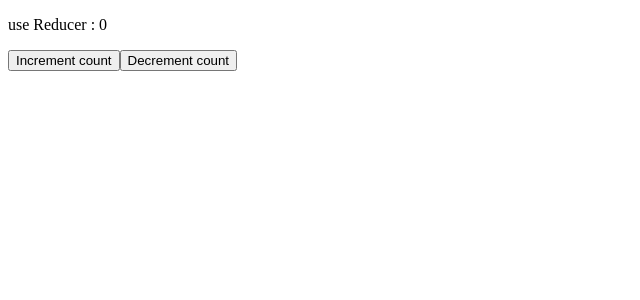
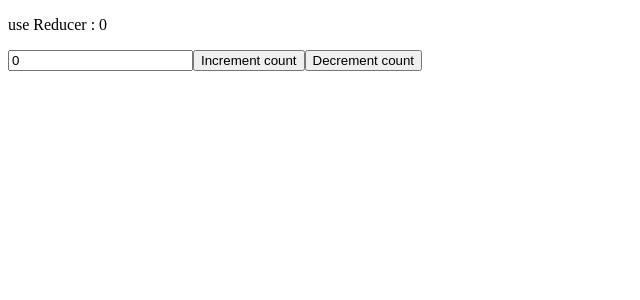
Before and after one commit to AmirTaki/react-course, a React (Vite) app: page / in a window 1280 px wide. Shown: the top 300 px of the page, without its empty margins (0-640 px from the left). Built offline with nearby package versions, Linux system fonts and the light colour scheme.

Commit message:
Using Complex Object As State In useReducer

```diff
--- a/src/App.jsx
+++ b/src/App.jsx
@@ -6,22 +6,25 @@ function App() {
   // const [nameState, disptach] = useReducer (nameFucntion, value);
   // function reducer(state, action) { condition action => state action.payload }
 
-  const [state, dispatch] = useReducer(reducer, {count : 0});
+  const [state, dispatch] = useReducer(reducer, {count : 0, incrementBy : 0});
   function reducer (state, action) {
       if (action.type === "increment"){
-        return {...state, count : state.count + action.payload }
+        return {...state, count : state.count + state.incrementBy }
       }
 
-      else if (action.type === "decrement"){
-        return {...state, count : state.count - action.payload }
-        // return state - action.payload
+      if (action.type === "decrement"){
+        return {...state, count : state.count - state.incrementBy }
+      }
+      if(action.type === "setIncrement"){
+        return{...state,  incrementBy: action.paylod}
       }
   }
   return (
     <>
-      <p> use Reducer : {state.count}</p>
-      <button onClick = {()=>{dispatch({type : 'increment', payload : 1})}}>Increment count</button>
-      <button onClick = {()=>{dispatch({type : 'decrement', payload : 1})}}>Decrement count</button>
+      <p> use Reducer : {state.count} </p>
+      <input type="text" value = {state.incrementBy}  onChange={(e)=>{dispatch({type : "setIncrement", paylod : Number(e.target.value)})}}/>
+      <button onClick = {()=>{dispatch({type : 'increment'})}}>Increment count</button>
+      <button onClick = {()=>{dispatch({type : 'decrement'})}}>Decrement count</button>
     </>
   )
 }
```
